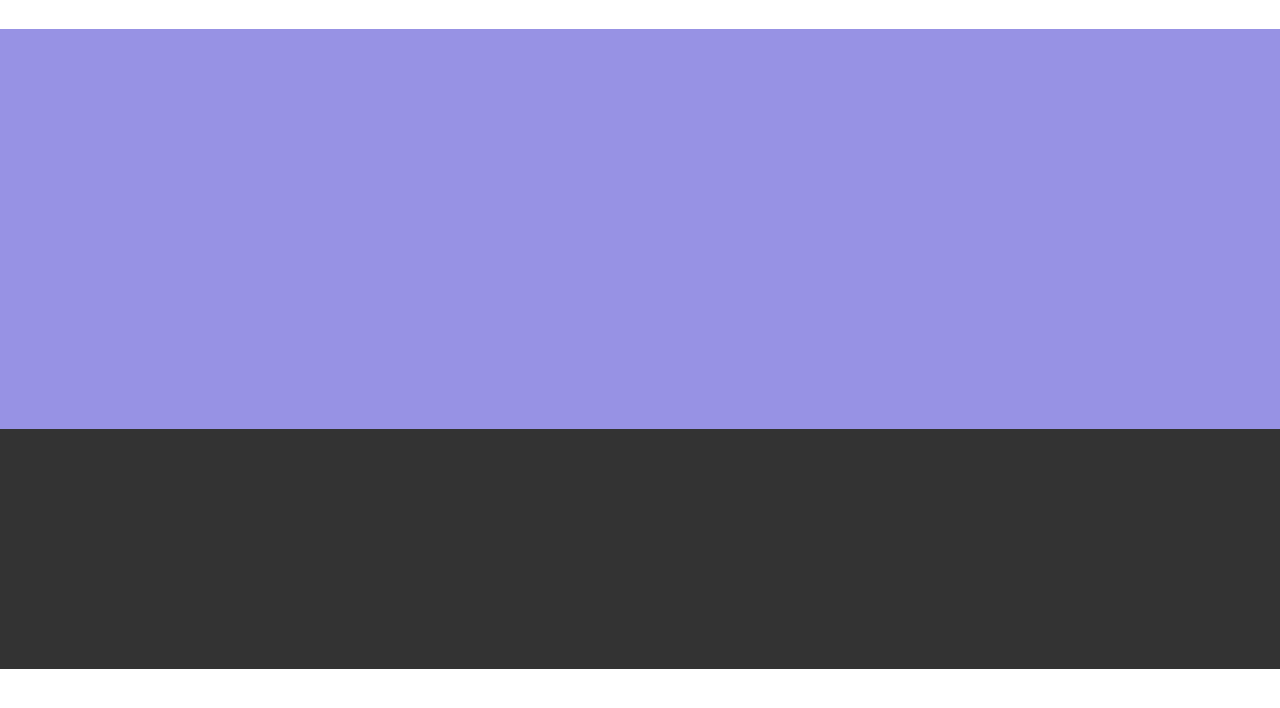
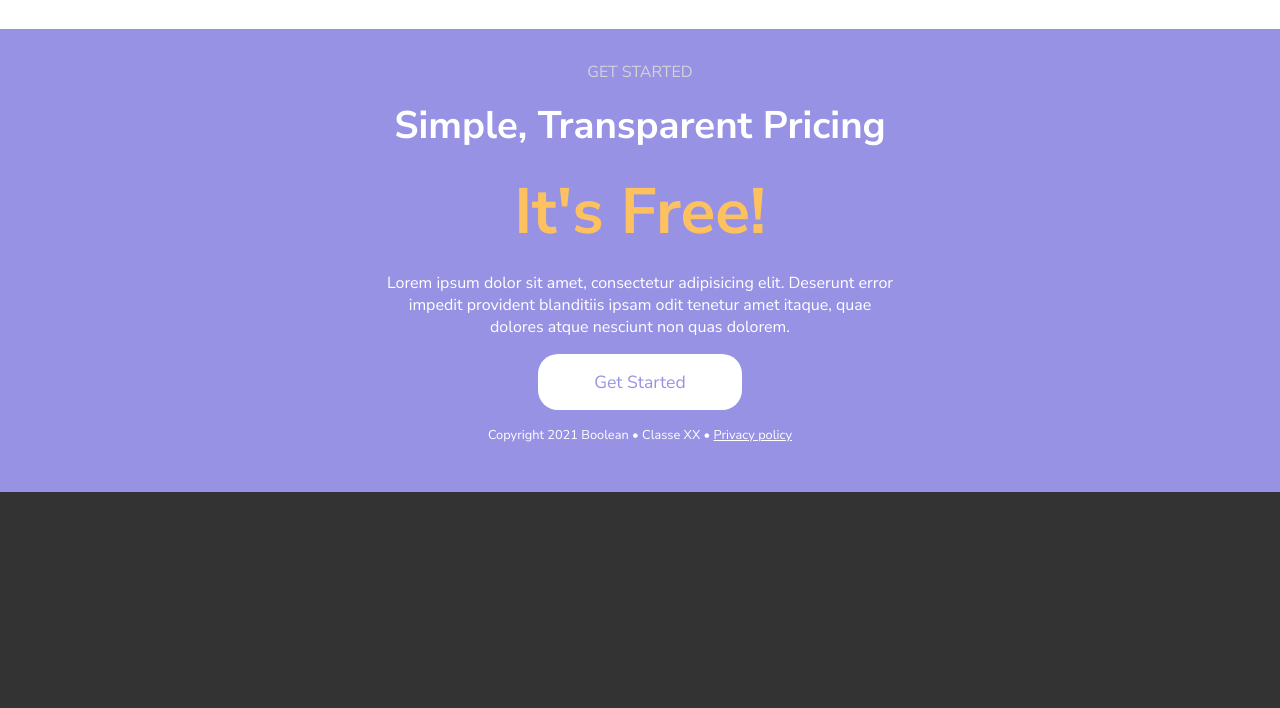
Before and after one commit to Gianmarco-Leone/htmlcss-responsive-layout, a plain HTML site: page index.html in a window 1280 px wide. Shown: the part 3905-4613 px from the top of the page. Before the commit the page ends 4574 px from the top, so only its background shows below. Drawn offline with Linux system fonts and the light colour scheme.

Commit message:
add section 6 content

```diff
--- a/css/mediaquery.css
+++ b/css/mediaquery.css
@@ -37,6 +37,13 @@
     .benefits .row .card {
         width: calc(100% / 2 - 10px);
     }
+
+    /* SEZIONE 6 */
+
+        .start>.text-center {
+            width: 80%;
+            margin: 0 auto;
+        }
 }
 
 
--- a/css/style.css
+++ b/css/style.css
@@ -265,8 +265,53 @@ header .icon-menu {
 /* SEZIONE 6 - START */
 .start {
     background-color: #9792E4;
-    /* debug */
-    height: 25rem;
+    padding: 2rem 0 3rem;
+}
+
+.start > .text-center {
+    width: 40%;
+    margin: 0 auto;
+}
+
+.start span {
+    color: lightgray;
+}
+
+.start h2 {
+    font-size: 2.4rem;
+    font-weight: bold;
+    color: #FFF;
+    padding: 1rem 0;
+}
+
+.start h1 {
+    font-size: 4rem;
+    font-weight: bold;
+    color: #FDC15F;
+    padding-bottom: 1rem;
+}
+
+.start p {
+    color: #FFF;
+}
+
+.start .btn.outlined-btn {
+    width: 40%;
+    margin: 0 auto;
+    color: #9792E4;
+    font-size: 1.1rem;
+    padding: 1rem 2rem;
+    margin-bottom: 1rem;
+}
+
+.start ul > li {
+    display: inline-block;
+}
+
+.start ul,
+.start a {
+    color: #FFF;
+    font-size: .8rem;
 }
 
 /* FOOTER */
--- a/index.html
+++ b/index.html
@@ -344,7 +344,28 @@
 
 		<!-- INIZIO SESTA SEZIONE - START -->
 		<section class="start">
-			<div class="text-center"></div>
+			<div class="text-center">
+				<span>
+					GET STARTED
+				</span>
+				<h2>
+					Simple, Transparent Pricing
+				</h2>
+				<h1>
+					It's Free!
+				</h1>
+				<p class="pb2">
+					Lorem ipsum dolor sit amet, consectetur adipisicing elit. Deserunt error impedit provident blanditiis ipsam odit tenetur amet itaque, quae dolores atque nesciunt non quas dolorem.
+				</p>
+				<div class="btn outlined-btn">Get Started</div>
+				<ul>
+					<li>Copyright 2021 Boolean</li>
+					<li> &bull; Classe XX &bull; </li>
+					<li>
+						<a href="#">Privacy policy</a>
+					</li>
+				</ul>
+			</div>
 		</section>
 		<!-- FINE SESTA SEZIONE -->
 
```
